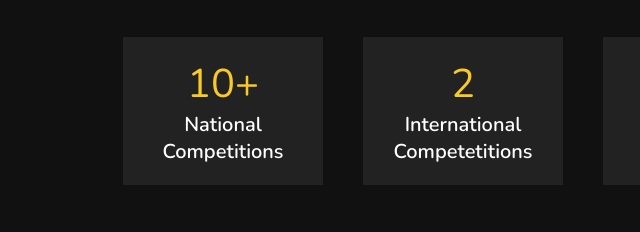
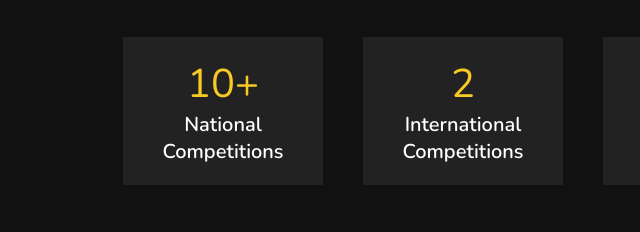
Before and after one commit to aryan-p/home, a plain HTML site: page index.html in a window 1280 px wide. Shown: the part 1392-1624 px from the top of the page, 352-992 px from the left. Drawn offline with nearby package versions, Linux system fonts and the light colour scheme.

Commit message:
Update index.html

```diff
--- a/index.html
+++ b/index.html
@@ -94,7 +94,7 @@
 
         <div class="box">
             <span>2</span>
-            <h3>International competetitions</h3>
+            <h3>International competitions</h3>
         </div>
 
         <div class="box">
```
